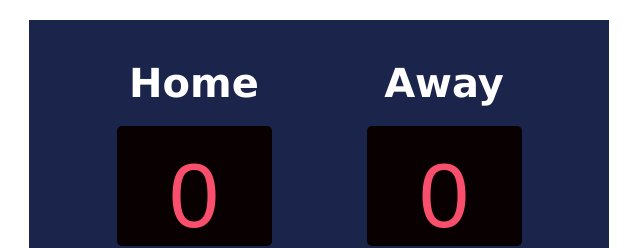
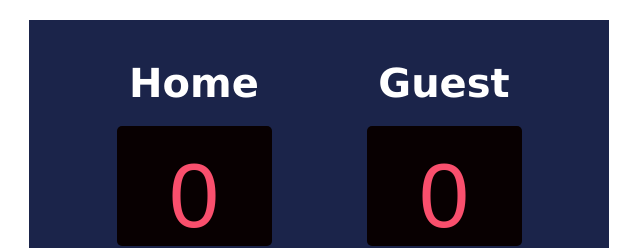
Before and after one commit to sarvanramzan/basketball_scoreboard_project, a plain HTML site: page index.html in a window 1280 px wide. Shown: the top 248 px of the page, 321-961 px from the left. Drawn offline with Linux system fonts and the light colour scheme; a web font is replaced by a local one.

Commit message:
Updated away to guest

```diff
--- a/index.html
+++ b/index.html
@@ -23,7 +23,7 @@
                 <button id="savescore-btn" class="btn">Save Scores</button>
             </div>
             <div>
-                <h3 class="board-title">Away</h3>
+                <h3 class="board-title">Guest</h3>
                 <div class="score">
                     <div id="guest-score-text" class="score-text">0</div>
                 </div>
```
